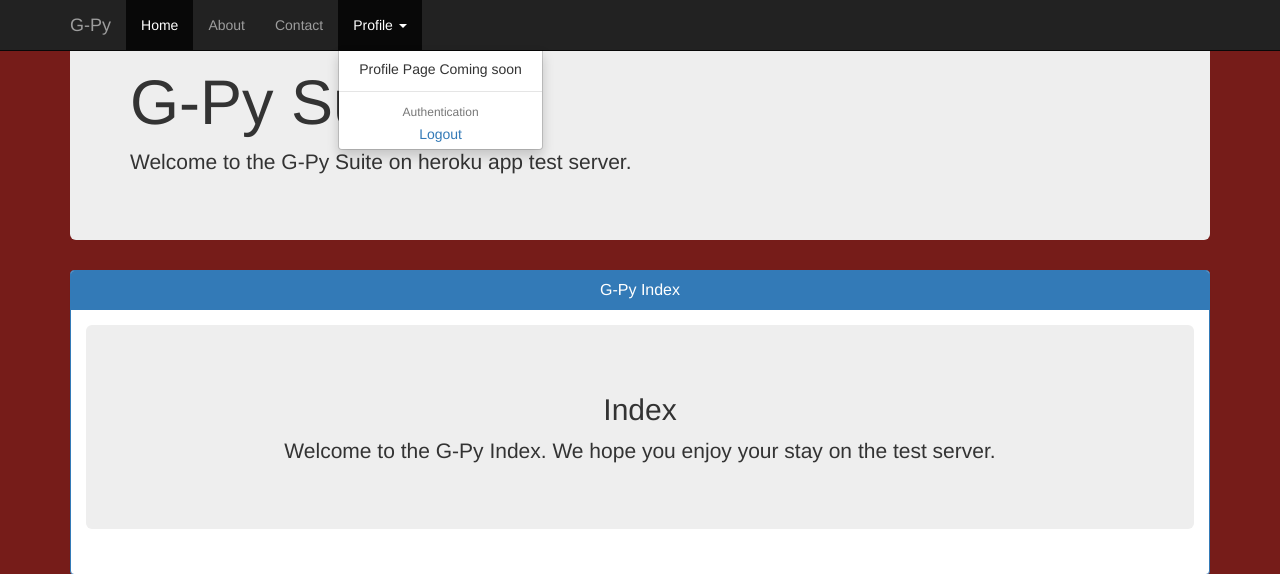
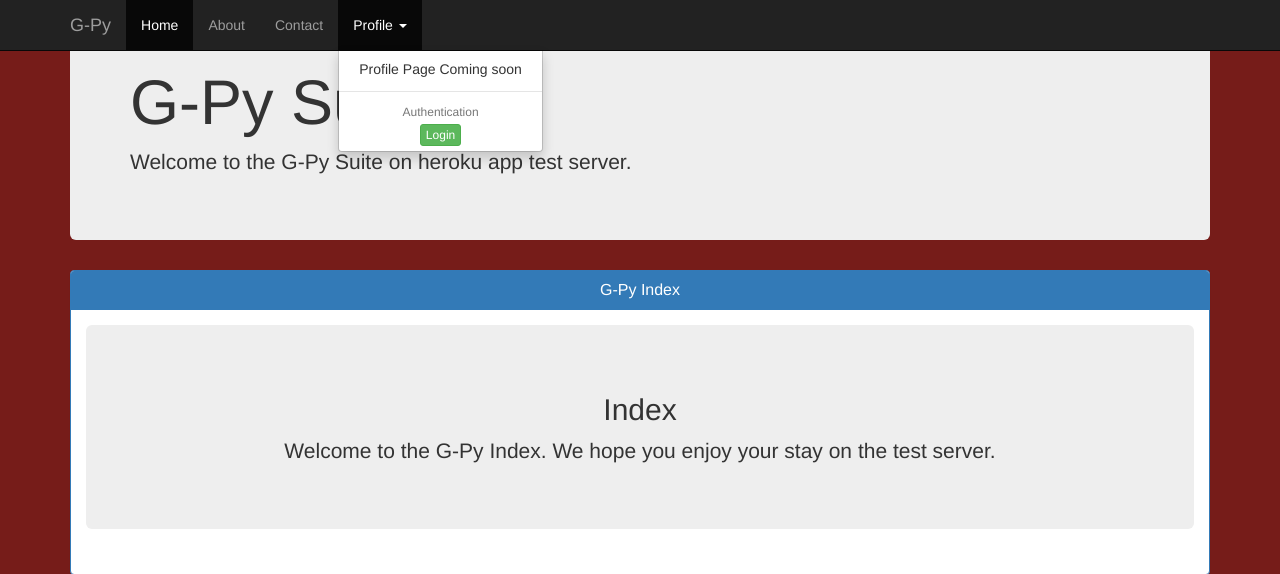
Before and after one commit to Tthomas63/gpy_site, a Django app: page / in a window 1280 px wide, after a click on "Profile". Shown: the top 574 px of the page. Run offline with Django 3.2, Linux system fonts and the light colour scheme; some libraries are stand-ins or nearby versions.

Commit message:
Change login to display correctly

```diff
--- a/gpy_main/templates/gpy_main/template.html
+++ b/gpy_main/templates/gpy_main/template.html
@@ -83,7 +83,7 @@
                                     <a class="btn btn-danger btn-xs" href="{% url "logout_page" %}">Logout</a>
                                 </li>
                             {% else %}
-                                <li><a href="{% url "login_page" %}">Logout</a></li>
+                                <li><a class="btn btn-xs btn-success" href="{% url "login_page" %}">Login</a></li>
                             {% endif %}
                         </div>
                     </ul>
```
